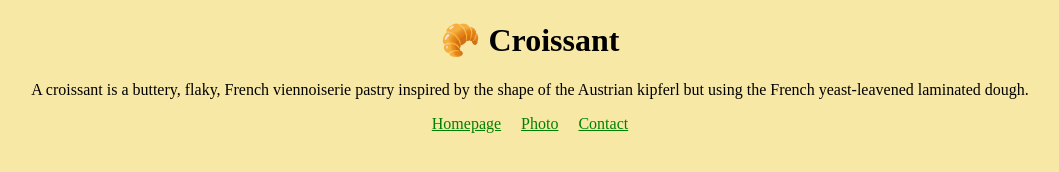
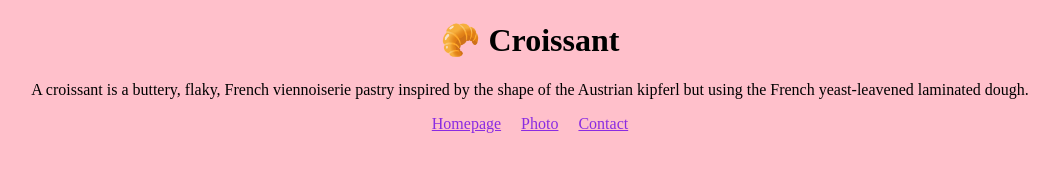
Before and after one commit to aga-92/Croissant, a plain HTML site: page index.html in a window 1280 px wide. Shown: the whole page, without its empty margins (110-1169 px from the left). Drawn offline with Linux system fonts and the light colour scheme.

Commit message:
Changed background color and color of the links

```diff
--- a/src/styles.css
+++ b/src/styles.css
@@ -1,5 +1,5 @@
 body {
-  background-color: #f8e8a6;
+  background-color: pink;
 }
 h1 {
   text-align: center;
@@ -13,7 +13,7 @@ p {
   gap: 20px;
 }
 .links a {
-  color: green;
+  color: blueviolet;
 }
 .image-croissant {
   max-width: 800px;
```
